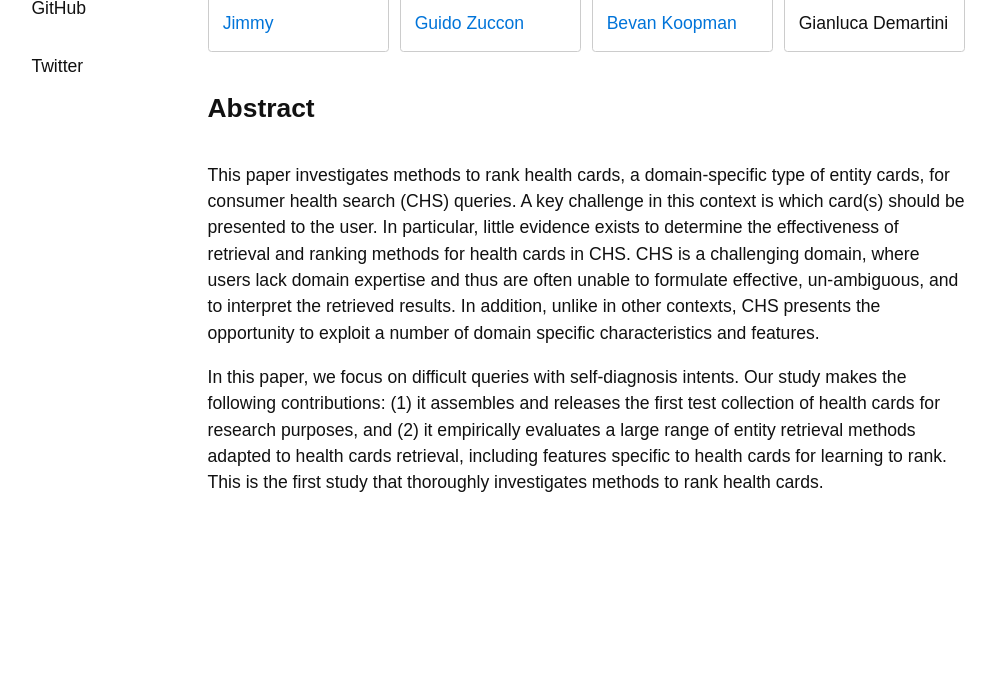
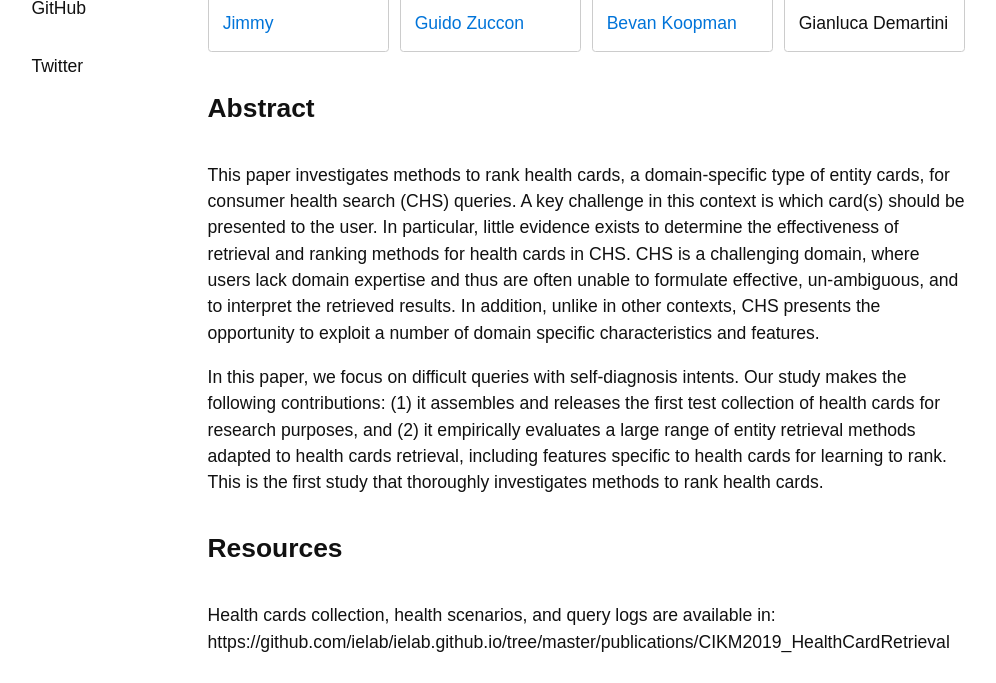
Before and after one commit to ielab/ielab.github.io, a Jekyll site: the page built from _publications/jimmy-2019-healthcardretrieval.md, in a window 1280 px wide, cut to the strip 451-1134 px from the top of the page. Shown: the whole strip, without its empty margins (155-1151 px from the left). Built offline with Jekyll 4.4.1, drawn with Linux system fonts in a browser that asks for light colours; before the commit the page ends 975 px from its top, so only the background shows below that.

Commit message:
Update jimmy-2019-healthcardretrieval.md

```diff
--- a/_publications/jimmy-2019-healthcardretrieval.md
+++ b/_publications/jimmy-2019-healthcardretrieval.md
@@ -11,3 +11,8 @@
 This paper investigates methods to rank health cards, a domain-specific type of entity cards,  for consumer health search (CHS) queries. A key challenge in this context is which card(s) should be presented to the user. In particular, little evidence exists to determine the effectiveness of retrieval and ranking methods for health cards in CHS. CHS is a challenging domain, where  users lack domain expertise and thus are often unable to formulate effective, un-ambiguous, and to interpret the retrieved results. In addition, unlike in other contexts, CHS presents the opportunity to exploit a number of domain specific characteristics and features.
 
 In this paper, we focus on difficult queries with self-diagnosis intents. Our study makes the following contributions: (1) it assembles and releases the first test collection of health cards for research purposes, and (2) it empirically evaluates a large range of entity retrieval methods adapted to health cards retrieval, including features specific to health cards for learning to rank. This is the first study that thoroughly investigates methods to rank health cards.
+
+
+## Resources
+Health cards collection, health scenarios, and query logs are available in:
+https://github.com/ielab/ielab.github.io/tree/master/publications/CIKM2019_HealthCardRetrieval
```
